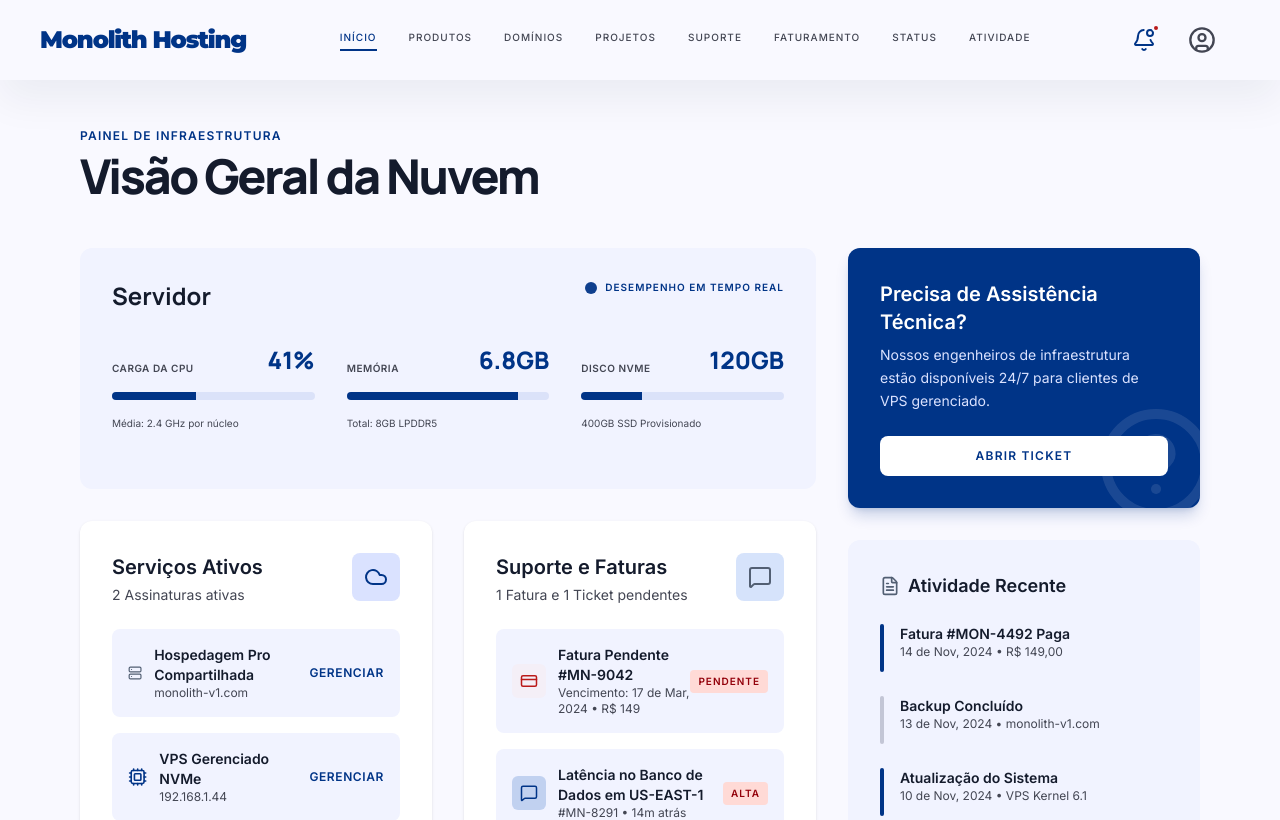
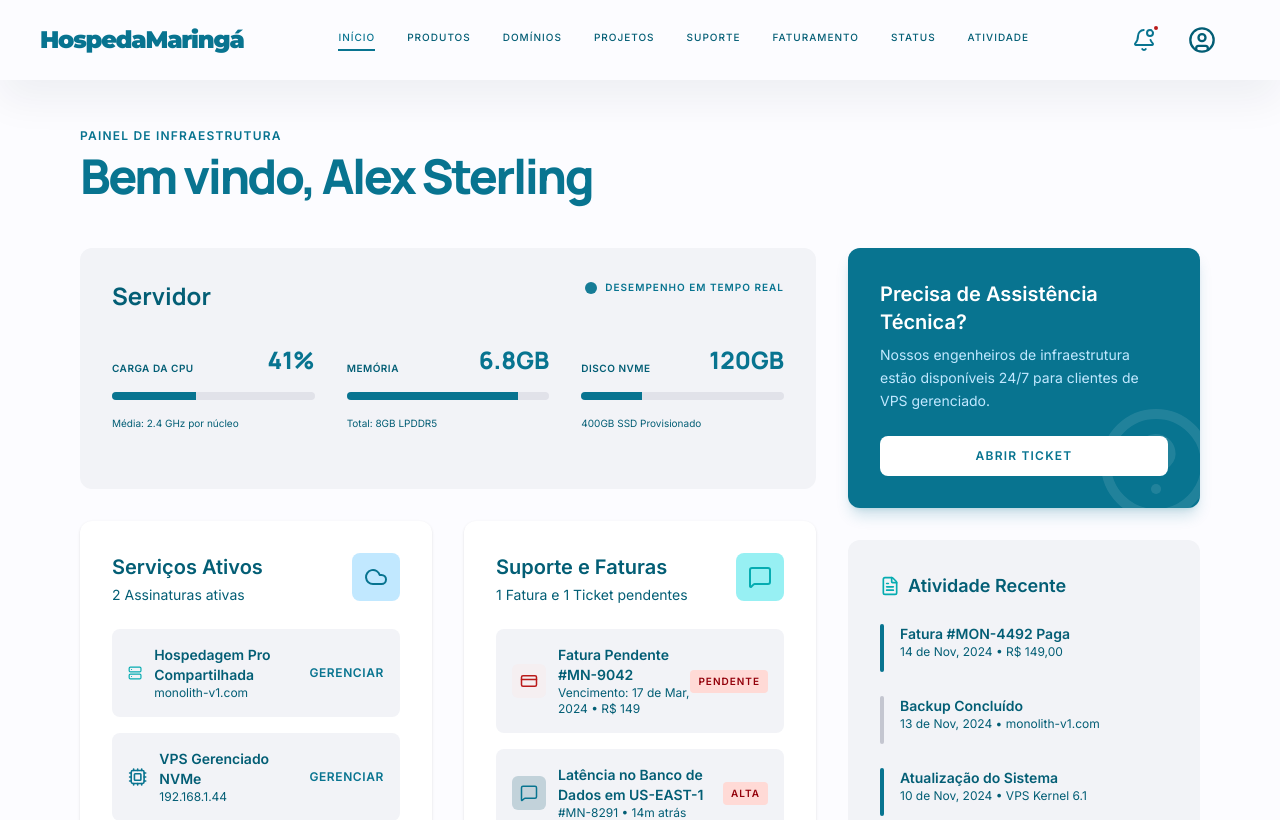
Before and after one commit to hospedamaringa-debug/Painel-Maringa-Dev, a Next.js app: page / in a window 1280 px wide. Shown: the top 820 px of the page. Built offline with nearby package versions, Linux system fonts and the light colour scheme.

Commit message:
Paineis global de cores alteradas

```diff
--- a/app/globals.css
+++ b/app/globals.css
@@ -1,57 +1,57 @@
 @import "tailwindcss";
 
 @theme {
-  --color-primary: #003487;
-  --color-primary-container: #0049b6;
+  --color-primary: #087490;
+  --color-primary-container: #004e63;
   --color-on-primary: #ffffff;
-  --color-on-primary-container: #adc2ff;
+  --color-on-primary-container: #c1e8ff;
 
-  --color-secondary: #525f73;
-  --color-secondary-container: #d6e3fb;
+  --color-secondary: #05acb1;
+  --color-secondary-container: #005052;
   --color-on-secondary: #ffffff;
-  --color-on-secondary-container: #586579;
+  --color-on-secondary-container: #97f0f3;
 
-  --color-tertiary: #6c1f00;
-  --color-tertiary-container: #932d00;
+  --color-tertiary: #525f73;
+  --color-tertiary-container: #d6e3fb;
   --color-on-tertiary: #ffffff;
-  --color-on-tertiary-container: #ffb096;
+  --color-on-tertiary-container: #0f1c2d;
 
   --color-error: #ba1a1a;
   --color-error-container: #ffdad6;
   --color-on-error: #ffffff;
   --color-on-error-container: #93000a;
 
-  --color-surface: #f9f9ff;
-  --color-on-surface: #141b2c;
-  --color-surface-variant: #dbe2f9;
-  --color-on-surface-variant: #434653;
+  --color-surface: #fcfcff;
+  --color-on-surface: #035e75;
+  --color-surface-variant: #e1e2ec;
+  --color-on-surface-variant: #035e75;
 
-  --color-outline: #737685;
-  --color-outline-variant: #c3c6d6;
+  --color-outline: #74777f;
+  --color-outline-variant: #c4c6d0;
 
   --color-surface-container-lowest: #ffffff;
-  --color-surface-container-low: #f1f3ff;
-  --color-surface-container: #e9edff;
-  --color-surface-container-high: #e0e8ff;
-  --color-surface-container-highest: #dbe2f9;
+  --color-surface-container-low: #f2f3f7;
+  --color-surface-container: #eceef3;
+  --color-surface-container-high: #e6e8ee;
+  --color-surface-container-highest: #e1e2e9;
 
-  --color-surface-bright: #f9f9ff;
-  --color-surface-dim: #d2daf0;
+  --color-surface-bright: #fcfcff;
+  --color-surface-dim: #d9d9e0;
 
-  --color-primary-fixed: #dae2ff;
-  --color-primary-fixed-dim: #b2c5ff;
-  --color-on-primary-fixed: #001848;
-  --color-on-primary-fixed-variant: #0040a2;
+  --color-primary-fixed: #c1e8ff;
+  --color-primary-fixed-dim: #8bcdff;
+  --color-on-primary-fixed: #035e75;
+  --color-on-primary-fixed-variant: #004c60;
 
-  --color-secondary-fixed: #d6e3fb;
-  --color-secondary-fixed-dim: #bac7de;
-  --color-on-secondary-fixed: #0f1c2d;
-  --color-on-secondary-fixed-variant: #3b485a;
+  --color-secondary-fixed: #97f0f3;
+  --color-secondary-fixed-dim: #7ad4d7;
+  --color-on-secondary-fixed: #035e75;
+  --color-on-secondary-fixed-variant: #004f51;
 
-  --color-tertiary-fixed: #ffdbcf;
-  --color-tertiary-fixed-dim: #ffb59c;
-  --color-on-tertiary-fixed: #390c00;
-  --color-on-tertiary-fixed-variant: #832700;
+  --color-tertiary-fixed: #d6e3fb;
+  --color-tertiary-fixed-dim: #bac7de;
+  --color-on-tertiary-fixed: #035e75;
+  --color-on-tertiary-fixed-variant: #3b485a;
 
   --font-brand: var(--font-brand);
   --font-headline: var(--font-headline);
--- a/app/layout.tsx
+++ b/app/layout.tsx
@@ -21,8 +21,8 @@ const inter = Inter({
 });
 
 export const metadata: Metadata = {
-  title: 'Monolith Hosting | Billing & Infrastructure',
-  description: 'Manage your high-performance infrastructure and billing with Monolith Hosting.',
+  title: 'HospedaMaringá | Faturamento & Infraestrutura',
+  description: 'Gerencie sua infraestrutura e faturamento de alto desempenho com a HospedaMaringá.',
 };
 
 export default function RootLayout({ children }: { children: React.ReactNode }) {
--- a/components/MonolithApp.tsx
+++ b/components/MonolithApp.tsx
@@ -279,7 +279,7 @@ const Navbar = ({ currentPage, setCurrentPage }: { currentPage: Page, setCurrent
           className="text-2xl font-black tracking-tighter text-primary font-brand cursor-pointer"
           onClick={() => setCurrentPage('dashboard')}
         >
-          Monolith Hosting
+          HospedaMaringá
         </div>
 
         <div className="hidden md:flex items-center space-x-8">
@@ -389,7 +389,7 @@ const Navbar = ({ currentPage, setCurrentPage }: { currentPage: Page, setCurrent
 const Footer = ({ onStatusClick, onTermsClick, onPrivacyClick }: { onStatusClick: () => void, onTermsClick: () => void, onPrivacyClick: () => void }) => (
   <footer className="bg-surface-container-low py-12 border-t border-outline-variant/10">
     <div className="flex flex-col md:flex-row justify-between items-center px-6 md:px-10 w-full max-w-[1920px] mx-auto gap-8">
-      <div className="text-lg font-bold text-primary font-brand">Monolith Infrastructure</div>
+      <div className="text-lg font-bold text-primary font-brand">HospedaMaringá</div>
       <div className="flex flex-wrap justify-center gap-6 md:gap-8">
         {['Termos de Serviço', 'Política de Privacidade', 'Página de Status', 'Mapa da Rede'].map((item) => (
           <button
@@ -406,7 +406,7 @@ const Footer = ({ onStatusClick, onTermsClick, onPrivacyClick }: { onStatusClick
         ))}
       </div>
       <div className="text-on-surface-variant font-medium text-xs opacity-60">
-        © 2024 Monolith Infrastructure. Todos os direitos reservados.
+        © 2024 HospedaMaringá. Todos os direitos reservados.
       </div>
     </div>
   </footer>
@@ -431,7 +431,7 @@ const TermsOfServicePage = ({ onBack }: { onBack: () => void }) => (
     <div className="bg-surface-container-lowest p-8 md:p-12 rounded-2xl border border-outline-variant/10 space-y-8 text-on-surface-variant leading-relaxed">
       <section className="space-y-4">
         <h2 className="text-2xl font-bold text-on-surface font-headline">1. Aceitação dos Termos</h2>
-        <p>Ao acessar e usar a plataforma Monolith Infrastructure, você concorda em cumprir e estar vinculado a estes Termos de Serviço. Se você não concordar com estes termos, por favor, não use nossos serviços.</p>
+        <p>Ao acessar e usar a plataforma HospedaMaringá, você concorda em cumprir e estar vinculado a estes Termos de Serviço. Se você não concordar com estes termos, por favor, não use nossos serviços.</p>
       </section>
 
       <section className="space-y-4">
@@ -451,7 +451,7 @@ const TermsOfServicePage = ({ onBack }: { onBack: () => void }) => (
 
       <section className="space-y-4">
         <h2 className="text-2xl font-bold text-on-surface font-headline">5. Limitação de Responsabilidade</h2>
-        <p>A Monolith Infrastructure não será responsável por quaisquer danos indiretos, incidentais, especiais, consequenciais ou punitivos resultantes do seu uso ou incapacidade de usar o serviço.</p>
+        <p>A HospedaMaringá não será responsável por quaisquer danos indiretos, incidentais, especiais, consequenciais ou punitivos resultantes do seu uso ou incapacidade de usar o serviço.</p>
       </section>
     </div>
   </div>
@@ -643,7 +643,7 @@ const DashboardPage = ({ onManageService, onViewActivity, onOpenTicket, onViewSt
     <div className="space-y-12">
       <div>
         <label className="text-primary font-bold tracking-widest uppercase text-xs mb-2 block">Painel de Infraestrutura</label>
-        <h1 className="font-headline text-5xl font-extrabold tracking-tighter text-on-surface">Visão Geral da Nuvem</h1>
+        <h1 className="font-headline text-5xl font-extrabold tracking-tighter text-primary">Bem vindo, Alex Sterling</h1>
       </div>
 
       <div className="grid grid-cols-12 gap-8">
--- a/metadata.json
+++ b/metadata.json
@@ -1,5 +1,5 @@
 {
-  "name": "Monolith Hosting Dashboard",
-  "description": "A premium infrastructure management and billing dashboard for Monolith Hosting.",
+  "name": "Dashboard HospedaMaringá",
+  "description": "Um painel premium de gerenciamento de infraestrutura e faturamento para a HospedaMaringá.",
   "requestFramePermissions": []
 }
```
